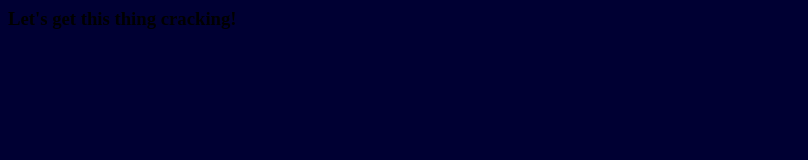
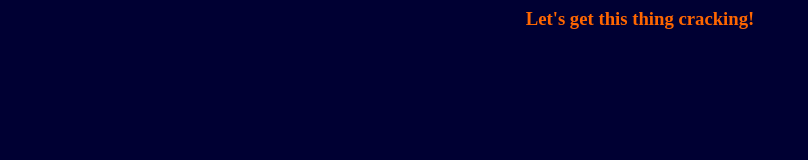
Before and after one commit to befunge-blog/befunge-blog.github.io, a plain HTML site: page index.html in a window 1280 px wide. Shown: the whole page, without its empty margins (0-808 px from the left). Drawn offline with Linux system fonts and the light colour scheme.

Commit message:
more testing

```diff
--- a/index.html
+++ b/index.html
@@ -2,6 +2,6 @@
 	<title> "!egnufeB">:#,_@ </title>
 </head>
 
-<body style="background: #000033; text-color: #FF6600">
+<body style="background: #000033; color: #FF6600; text-align: center;">
 	<h3> Let's get this thing cracking! </h3>
 </body>
```
